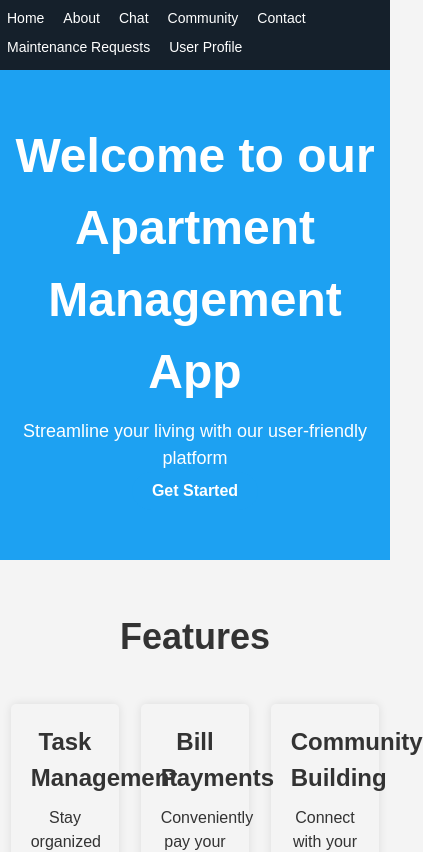
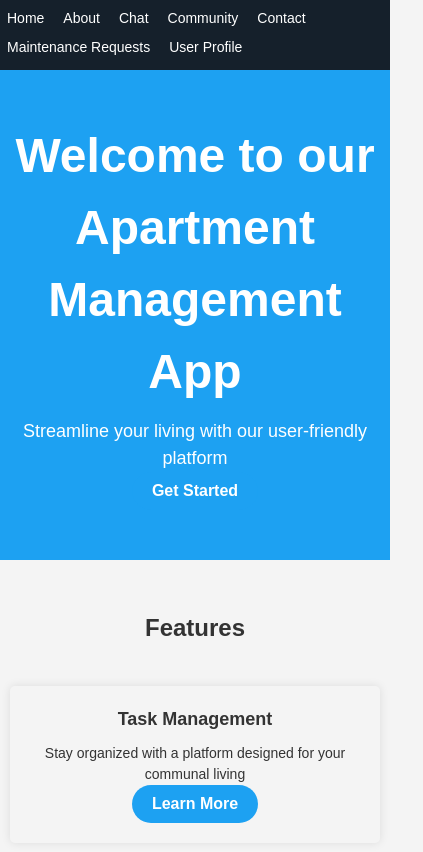
Before and after one commit to tmkanchaveli/ACCNM, a React (Create React App) app: page / in a window 390 px wide. Shown: the top 852 px of the page, 423 px wide, since content can reach past the window. Built offline with nearby package versions, Linux system fonts and the light colour scheme.

Commit message:
Update Home.css

```diff
--- a/src/components/Home.css
+++ b/src/components/Home.css
@@ -125,3 +125,29 @@ button:hover {
   font-size: 18px;
   margin-bottom: 30px;
 }
+
+@media (max-width: 768px) {
+  .hero h1 {
+    font-size: 32px;
+  }
+
+  .hero p {
+    font-size: 18px;
+  }
+
+  .features-section h2 {
+    font-size: 24px;
+  }
+
+  .feature-card {
+    width: calc(100% - 20px);
+  }
+
+  .feature-card h3 {
+    font-size: 18px;
+  }
+
+  .feature-card p {
+    font-size: 14px;
+  }
+}
```
